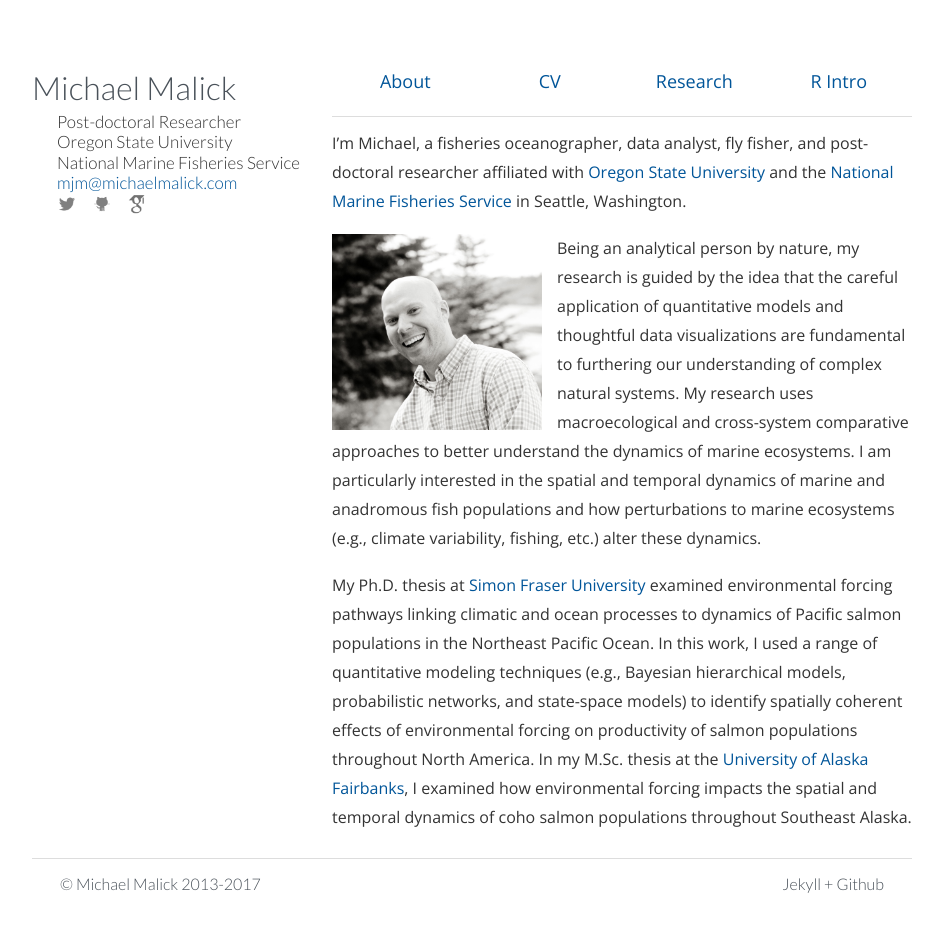
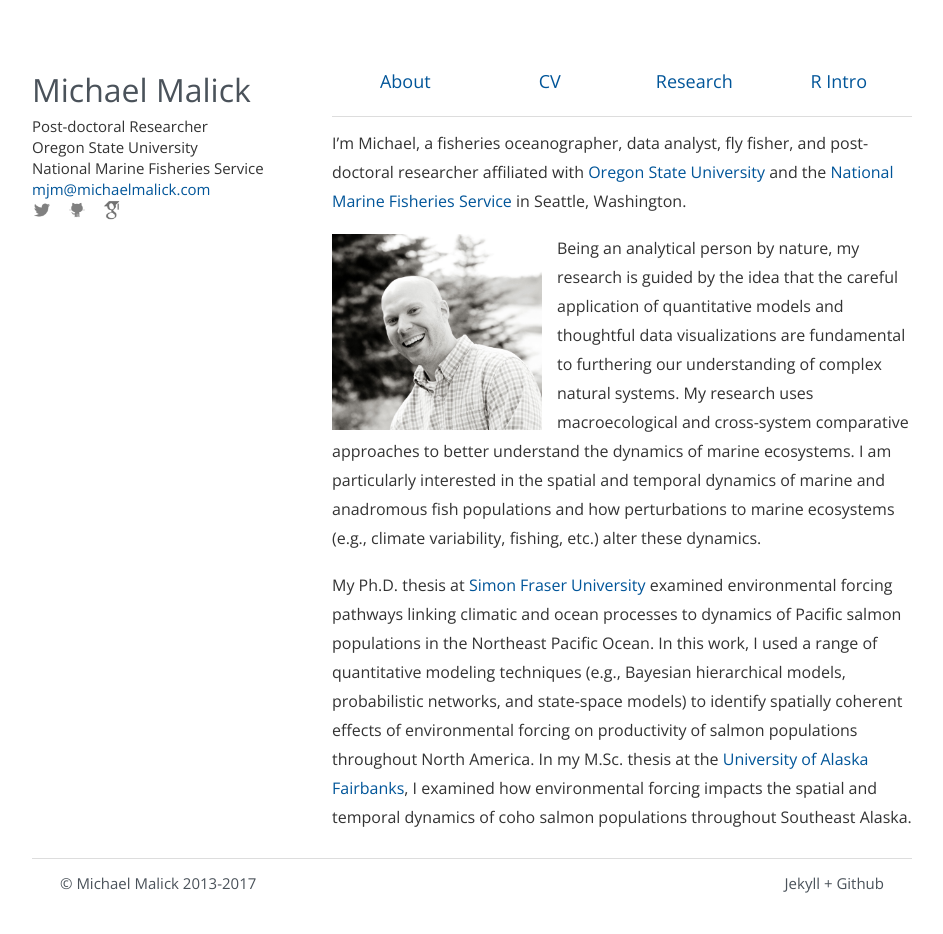
Before and after one commit to michaelmalick/michaelmalick.github.io, a Jekyll site: the page built from index.md, in a window 1280 px wide. Shown: the whole page, without its empty margins (138-1081 px from the left). Built offline with Jekyll 4.4.1, drawn with Linux system fonts in a browser that asks for light colours.

Commit message:
Update sidebar stylesheet

```diff
--- a/stylesheets/malick.css
+++ b/stylesheets/malick.css
@@ -29,6 +29,7 @@ img {
 h1, h2, h3, h4, h5 {
     color: #4A525A;
     font-weight: 400;
+    font-family: "Open Sans", "Helvetica Neue", Helvetica, sans-serif;
     font-family: Lato, "Helvetica Neue", Helvetica, sans-serif;
 }
 h1, h2, h3, h4, h5 {
@@ -174,11 +175,12 @@ dl {
 
 /* MY STYLES ---------------------------------------------*/
 .sideinfo {
-    font-family: Lato, "Helvetica Neue", Helvetica, sans-serif;
+    font-family: "Open Sans", "Helvetica Neue", Helvetica, sans-serif;
+    /* font-family: Lato, "Helvetica Neue", Helvetica, sans-serif; */
     margin-top: 5px;
-    font-size: 17px;
-    line-height: 1.2;
-    padding-left: 25px;
+    font-size: 15px;
+    line-height: 1.4;
+    /* padding-left: 25px; */
 }
 .navigation {
     /* font-family: Lato, "Helvetica Neue", Helvetica, sans-serif; */
@@ -212,7 +214,8 @@ dl {
 .name {
     font-size: 32px;
     color: #4A525A;
-    font-family: Lato, "Helvetica Neue", Helvetica, sans-serif;
+    font-family: "Open Sans", "Helvetica Neue", Helvetica, sans-serif;
+    /* font-family: Lato, "Helvetica Neue", Helvetica, sans-serif; */
     padding-top: 20px;
 }
 .name a:link {
@@ -231,8 +234,9 @@ dl {
     color: #4A525A;
 }
 .footer {
-    font-family: Lato, "Helvetica Neue", Helvetica, sans-serif;
-    font-size: 16px;
+    font-family: "Open Sans", "Helvetica Neue", Helvetica, sans-serif;
+    /* font-family: Lato, "Helvetica Neue", Helvetica, sans-serif; */
+    font-size: 15px;
     color: #4A525A;
     line-height: 1.75;
     padding-left: 25px;
@@ -258,5 +262,6 @@ dl {
     font-size: 24px;
     text-align: left;
     color: #AAAAAA;
-    font-family: Lato, "Helvetica Neue", Helvetica, sans-serif;
+    /* font-family: Lato, "Helvetica Neue", Helvetica, sans-serif; */
+    font-family: "Open Sans", "Helvetica Neue", Helvetica, sans-serif;
 }
```
